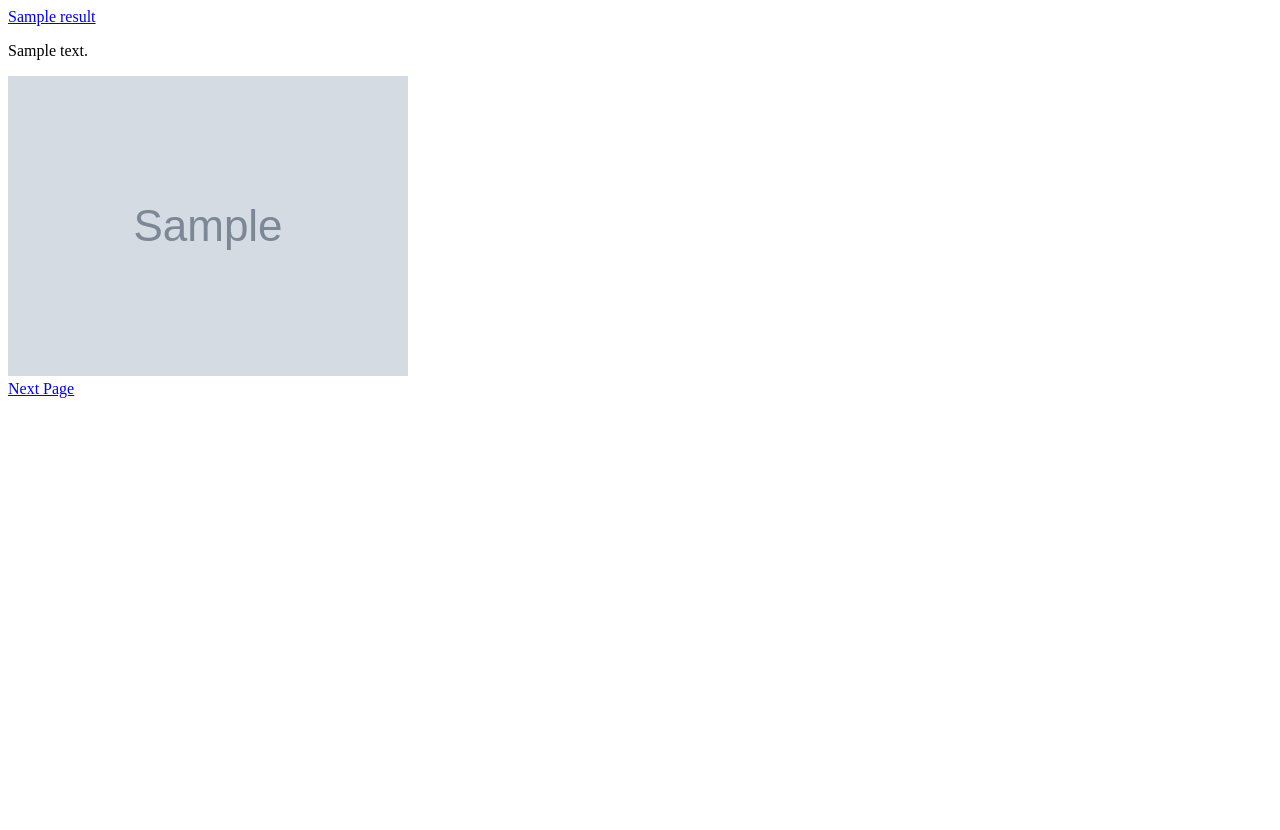
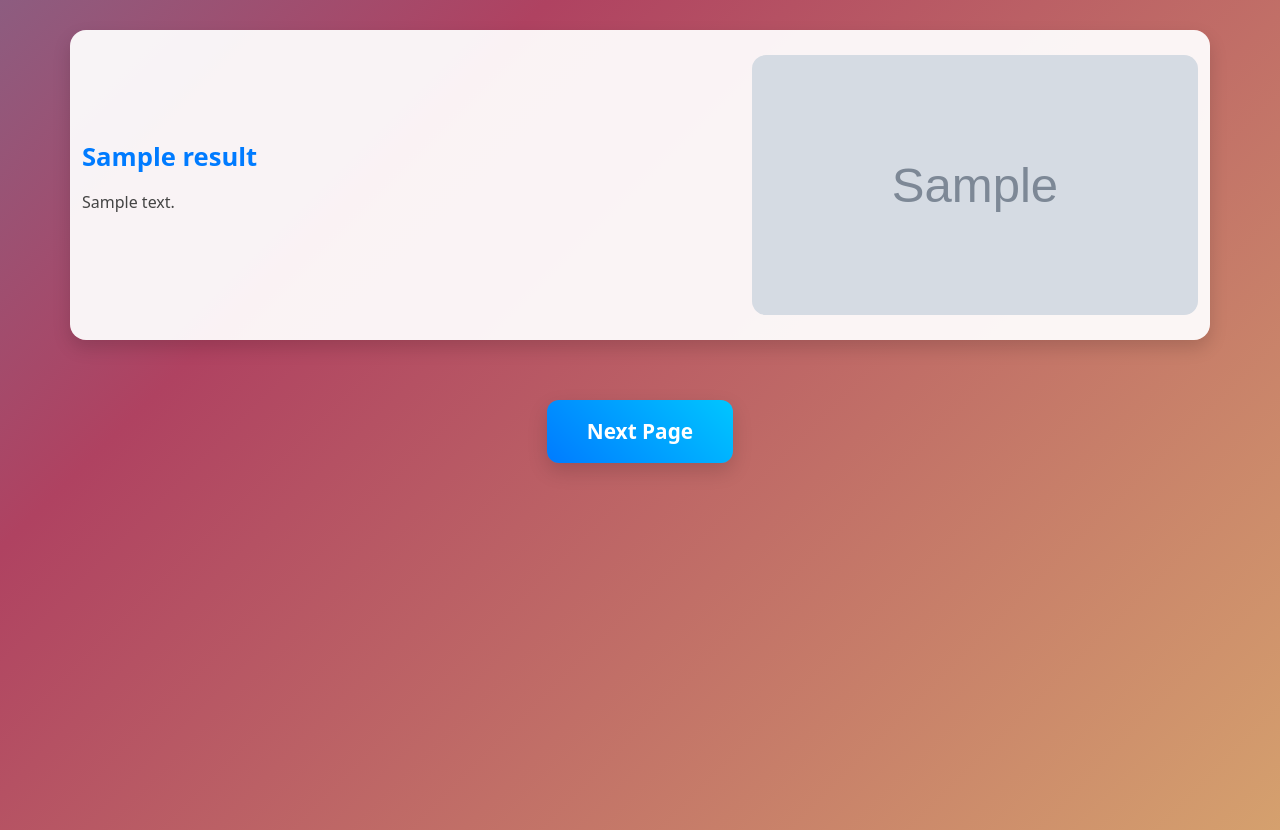
Before and after one commit to AvatanshuGupta/NewsNexa, a Django app: page /nextPage/1 in a window 1280 px wide. Before the commit the page ends 398 px from the top, so only its background shows below. Run offline with Django 5.2, Linux system fonts and the light colour scheme; tables that the repository leaves empty hold one stand-in row (values such as "Sample post"); grey boxes marked "Sample" are stand-in pictures; a database or web service that is not in the repository returns one stand-in record (values such as "Sample title"); data that the repository does not hold is empty.

Commit message:
final css

```diff
--- /dev/null
+++ b/static/nextPage.css
@@ -0,0 +1,122 @@
+/* === Base Reset === */
+* {
+  margin: 0;
+  padding: 0;
+  box-sizing: border-box;
+}
+
+/* === Body Styling with Animated Gradient Background === */
+body {
+  font-family: 'Segoe UI', Tahoma, Geneva, Verdana, sans-serif;
+  background: linear-gradient(-45deg, #f3ec78, #af4261, #00c9ff, #92fe9d);
+  background-size: 400% 400%;
+  animation: gradientShift 14s ease infinite;
+  color: #222;
+  min-height: 100vh;
+  padding-bottom: 60px;
+}
+
+/* === Gradient Animation === */
+@keyframes gradientShift {
+  0% { background-position: 0% 50%; }
+  50% { background-position: 100% 50%; }
+  100% { background-position: 0% 50%; }
+}
+
+/* === News Card Layout === */
+.news-card {
+  display: flex;
+  justify-content: space-between;
+  align-items: stretch;
+  background-color: #ffffffee;
+  border-radius: 16px;
+  padding: 25px;
+  margin: 30px auto;
+  max-width: 1100px;
+  box-shadow: 0 8px 18px rgba(0, 0, 0, 0.15);
+  gap: 30px;
+  transition: transform 0.3s ease;
+}
+
+.news-card:hover {
+  transform: translateY(-5px);
+}
+
+/* === News Content === */
+.news-content {
+  flex: 1;
+  display: flex;
+  flex-direction: column;
+  justify-content: center;
+}
+
+.news-title {
+  font-size: 1.6rem;
+  font-weight: 700;
+  color: #007BFF;
+  text-decoration: none;
+  margin-bottom: 15px;
+  line-height: 1.4;
+}
+
+.news-title:hover {
+  text-decoration: underline;
+}
+
+.news-description {
+  font-size: 1rem;
+  color: #444;
+  line-height: 1.6;
+}
+
+/* === News Image === */
+.newsImage {
+  width: 40%;
+  max-height: 260px;
+  object-fit: cover;
+  border-radius: 14px;
+  flex-shrink: 0;
+}
+
+/* === Pagination Button === */
+.pagination-button {
+  display: block;
+  margin: 60px auto 0;
+  padding: 16px 40px;
+  font-size: 1.3rem;
+  font-weight: 600;
+  color: white;
+  background: linear-gradient(45deg, #007bff, #00c6ff);
+  border: none;
+  border-radius: 12px;
+  text-decoration: none;
+  box-shadow: 0 8px 20px rgba(0, 0, 0, 0.15);
+  transition: all 0.3s ease;
+  width: fit-content;
+  max-width: 90%;
+  text-align: center;
+}
+
+.pagination-button:hover {
+  background: linear-gradient(45deg, #0056b3, #007bff);
+  transform: scale(1.05);
+}
+
+/* === Responsive Fixes === */
+@media (max-width: 768px) {
+  .news-card {
+    flex-direction: column-reverse;
+    align-items: center;
+    text-align: center;
+  }
+
+  .newsImage {
+    width: 100%;
+    max-height: 240px;
+    margin-bottom: 20px;
+  }
+
+  .news-title {
+    font-size: 1.4rem;
+  }
+}
--- a/templates/nextPage.html
+++ b/templates/nextPage.html
@@ -5,6 +5,8 @@
     <meta charset="UTF-8">
     <meta name="viewport" content="width=device-width, initial-scale=1.0">
     <title>NewsNexa</title>
+    <link rel="stylesheet" href="{% static 'nextPage.css' %}">
+    <link href="https://cdn.jsdelivr.net/npm/bootstrap@5.3.3/dist/css/bootstrap.min.css" rel="stylesheet">
 </head>
 <body>
 
```
